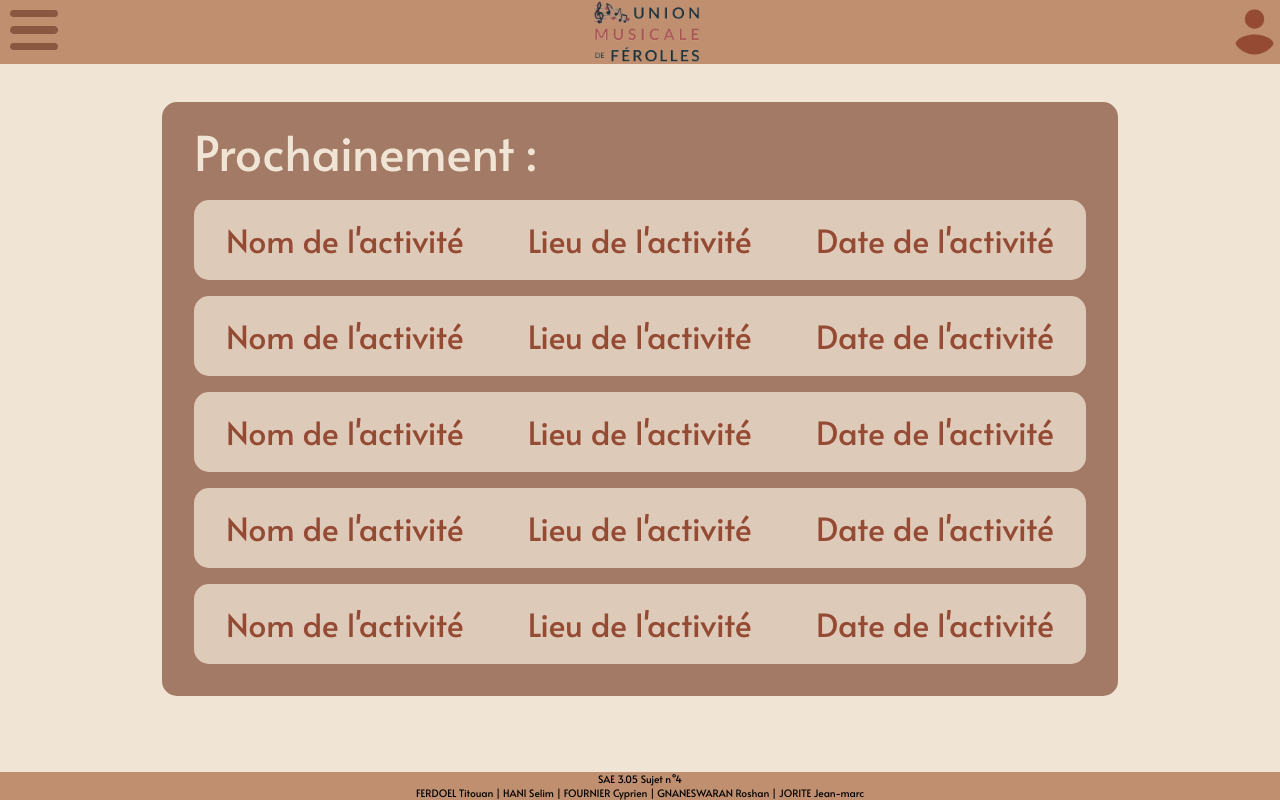
After one commit to SelimHani/SAE-3.05-Sujet4, a Flask app: page /sondages/ in a window 1280 px wide. The commit adds this page. Run offline with Flask 3, Linux system fonts and the light colour scheme; some libraries are stand-ins or nearby versions.

Commit message:
ajout de la page de tous les sondages

```diff
--- /dev/null
+++ b/projet/static/sondages.css
@@ -0,0 +1,46 @@
+h1{
+    color: #F0E4D4;
+    font-family: Alata;
+    font-size: 3rem;
+    font-style: normal;
+    font-weight: 400;
+    line-height: normal;
+    margin-left: 1rem;
+}
+
+main{
+    margin: auto;
+}
+
+#pane{
+    border-radius: 0.9375rem;
+    background: rgba(138, 87, 65, 0.75);
+    padding: 1em;
+}
+
+#pane p{
+    margin: 1em;
+    color: #954A33;
+    font-family: Alata;
+    font-size: 2rem;
+    font-style: normal;
+    font-weight: 400;
+    line-height: normal;
+}
+
+.sondage{
+    display: flex;
+    flex-wrap: nowrap;
+    border-radius: 0.9375rem;
+    background: rgba(240, 228, 212, 0.75);
+    align-items: center;
+    margin: 1em;
+    height: 5rem;
+    cursor: pointer;
+
+}
+
+.sondage:hover{
+    transform: scale(1.02);
+    background: rgba(240, 228, 212, 0.90);
+}
--- a/projet/templates/acceuil.html
+++ b/projet/templates/acceuil.html
@@ -24,7 +24,7 @@
                 <button>GÉRER SON COMPTE</button>
             </li>
             <li>
-                <button>VOIR LES SONDAGES</button>
+                <button onclick="location.href = '{{ url_for('sondages') }}';">VOIR LES SONDAGES</button>
             </li>
             <li>
                 <button onclick="location.href = '{{ url_for('creer_user') }}';">AJOUTER UN COMPTE</button>
--- a/projet/templates/sondage_musicien.html
+++ b/projet/templates/sondage_musicien.html
@@ -8,7 +8,7 @@
 
 <main>
     <div id="top">
-        <button class="bouton" id="boutonRetour" onclick="location.href="{{ url_for('home') }}">RETOUR</button>
+        <button class="bouton" id="boutonRetour" onclick="location.href = '{{ url_for('sondages') }}';">RETOUR</button>
         <h1> Nom de l'activité </h1>
     </div>
 
--- /dev/null
+++ b/projet/templates/sondages.html
@@ -0,0 +1,36 @@
+{% extends 'home.html' %} {% block styles %}
+<link rel="stylesheet" href="{{ url_for('static', filename='sondages.css')}}" />
+{% endblock styles %} {% block content %}
+
+
+<main>
+    <div id="pane">
+        <h1> Prochainement : </h1>
+        <div class="sondage" onclick="location.href = '{{ url_for('sondage_musicien') }}';" >
+            <p>Nom de l'activité</p>
+            <p >Lieu de l'activité</p>
+            <p>Date de l'activité</p>
+        </div>
+        <div class="sondage">
+            <p>Nom de l'activité</p>
+            <p>Lieu de l'activité</p>
+            <p>Date de l'activité</p>
+        </div>
+        <div class="sondage">
+            <p>Nom de l'activité</p>
+            <p>Lieu de l'activité</p>
+            <p>Date de l'activité</p>
+        </div>
+        <div class="sondage">
+            <p>Nom de l'activité</p>
+            <p>Lieu de l'activité</p>
+            <p>Date de l'activité</p>
+        </div>
+        <div class="sondage">
+            <p>Nom de l'activité</p>
+            <p>Lieu de l'activité</p>
+            <p>Date de l'activité</p>
+        </div>
+    </div>
+</main>
+{% endblock content %}
--- a/projet/views.py
+++ b/projet/views.py
@@ -119,3 +119,8 @@ def creer_repetition():
 def sondage_musicien():
 
     return render_template("sondage_musicien.html")
+
+@app.route("/sondages/", methods=("GET","POST",))
+def sondages():
+
+    return render_template("sondages.html")
```
